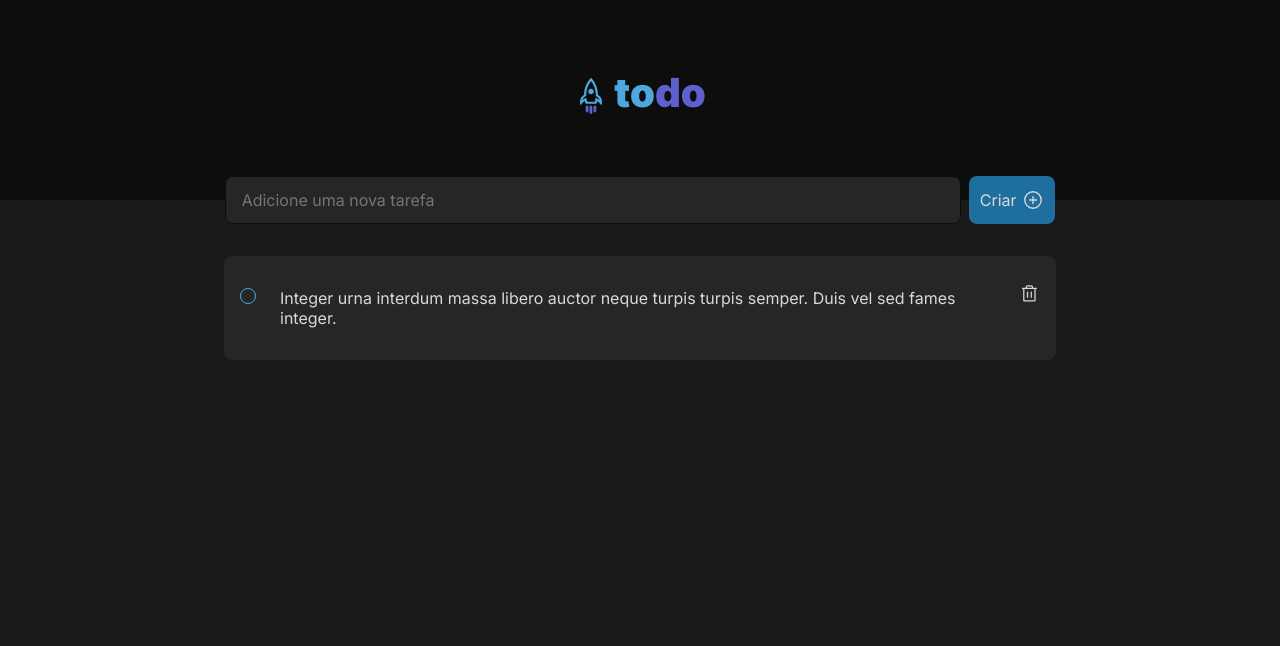
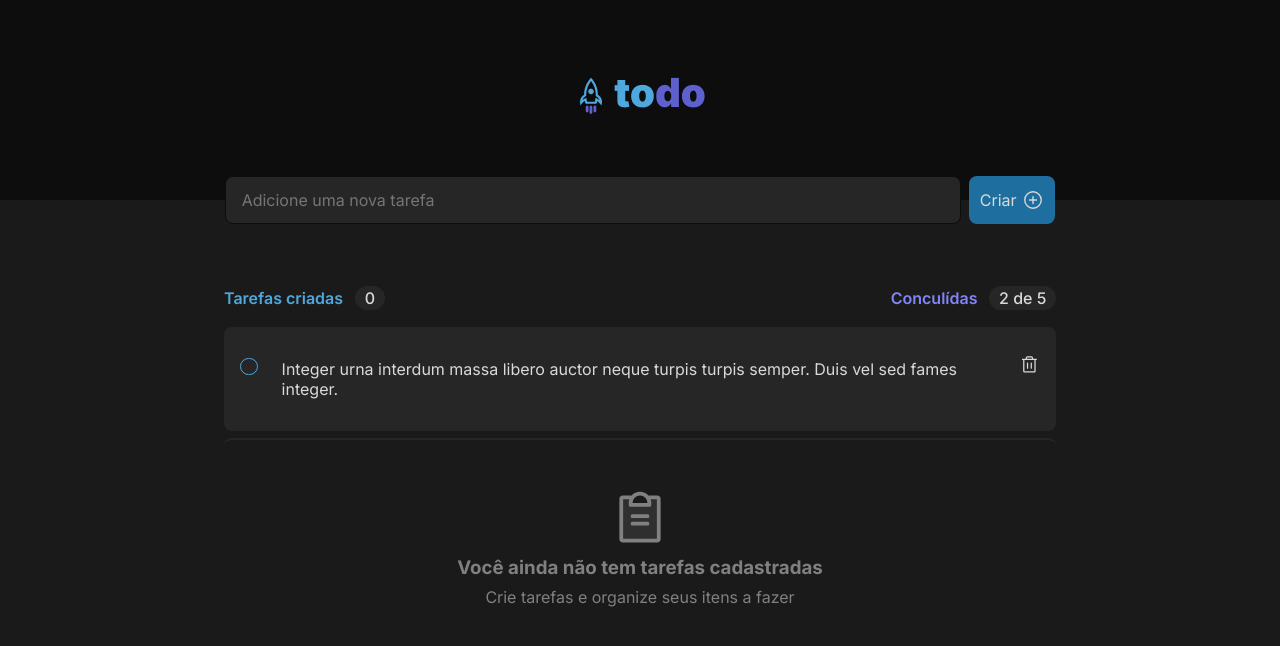
Before and after one commit to WesGabriel/projeto-todoList, a React (Vite) app: page / in a window 1280 px wide. Shown: the top 646 px of the page. Built offline with nearby package versions, Linux system fonts and the light colour scheme.

Commit message:
fix: finalizando a parte de ui do projeto

```diff
--- a/src/components/pages/TaskLisk/Card.tsx
+++ b/src/components/pages/TaskLisk/Card.tsx
@@ -1,4 +1,7 @@
-import { Trash } from "@phosphor-icons/react";
+import {
+  // CheckCircle,
+  Trash,
+} from "@phosphor-icons/react";
 import style from "./TaskList.module.css";
 
 interface CardProps {
@@ -8,8 +11,10 @@ interface CardProps {
 export const Card = ({ desriptionTask }: CardProps) => {
   return (
     <div className={style.card}>
-      <div className={style.check}></div>
-      {/* <CheckCircle size={22}/> */}
+      <div className={style.divCheck}>
+        <div className={style.check}></div>
+        {/* <CheckCircle size={22} weight="fill" className={style.done} /> */}
+      </div>
       <div className={style.discription}>
         <span>{desriptionTask}</span>
       </div>
--- /dev/null
+++ b/src/components/pages/TaskLisk/HeaderTask.tsx
@@ -0,0 +1,26 @@
+import style from "./TaskList.module.css";
+
+interface HeaderTaskProps {
+  createTaskCount: string;
+  finishedTasksCount: string;
+}
+
+export const HeaderTask = ({
+  createTaskCount,
+  finishedTasksCount,
+}: HeaderTaskProps) => {
+  return (
+    <div className={style.divHeaderTask}>
+      <div>
+        <span className={style.titleCreateTask}>Tarefas criadas</span>
+        <span className={style.createTaskCount}>{createTaskCount}0</span>
+      </div>
+      <div>
+        <span className={style.titleFinishedTask}>Conculídas</span>
+        <span className={style.finishedTasksCount}>
+          {finishedTasksCount}2 de 5
+        </span>
+      </div>
+    </div>
+  );
+};
--- a/src/components/pages/TaskLisk/TaskList.module.css
+++ b/src/components/pages/TaskLisk/TaskList.module.css
@@ -8,10 +8,10 @@
 .card {
   background: var(--gray-500);
   display: flex;
-  align-items: first baseline;
+  align-items: baseline;
   justify-content: space-around;
   gap: 0.5rem;
-  margin: 2rem auto;
+  margin: 0.2rem auto;
   max-width: 52rem;
   min-height: 5rem;
   padding: 1rem;
@@ -19,13 +19,83 @@
   border-radius: 8px;
 }
 
+.card:hover {
+  box-shadow: 0 0 0 2px var(--purple-dark);
+}
+
+.divHeaderTask {
+  display: flex;
+  align-items: baseline;
+  justify-content: space-between;
+  width: inherit;
+  max-width: 52rem;
+  min-height: 5rem;
+  gap: 0.5rem;
+  margin: 0 auto;
+  padding: 1rem 0;
+  padding-top: 4rem;
+}
+
+.titleCreateTask {
+  color: var(--blue);
+  margin-right: 0.75rem;
+  font-weight: 600;
+}
+
+.createTaskCount {
+  color: var(--gray-300);
+  background: var(--gray-500);
+  padding: 0.1rem 0.6rem;
+  font-weight: 500;
+  border-radius: 25px;
+}
+
+.titleFinishedTask {
+  color: var(--purple);
+  margin-right: 0.75rem;
+  font-weight: 600;
+}
+
+.finishedTasksCount {
+  color: var(--gray-300);
+  background: var(--gray-500);
+  padding: 0.1rem 0.6rem;
+  font-weight: 500;
+  border-radius: 25px;
+}
+
+.divSleeping {
+  display: flex;
+  flex-direction: column;
+  align-items: center;
+  justify-content: center;
+  gap: 0.5rem;
+  padding: 3rem 0;
+  margin: 0.2rem auto;
+  width: inherit;
+  max-width: 52rem;
+  min-width: 5rem;
+  border-radius: 8px;
+  border-top: 2px solid var(--gray-500);
+  color: var(--gray-400);
+}
+
 .discription {
   padding: 1rem;
 }
 
+.discription:hover {
+  cursor: pointer;
+}
+
+.divCheck {
+  display: flex;
+}
+
 .check {
-  width: 1rem;
-  height: 1rem;
+  margin-top: 2px;
+  width: 1.1rem;
+  height: 1.1rem;
   min-width: 1rem;
   border-radius: 50%;
   border: 1px solid var(--blue);
@@ -37,6 +107,16 @@
   cursor: pointer;
 }
 
+.done {
+  color: var(--purple);
+  min-width: 1rem;
+}
+
+.done:hover {
+  cursor: pointer;
+  color: var(--purple-dark);
+}
+
 .trash {
   min-width: 1.3rem;
 }
--- a/src/components/pages/TaskLisk/index.tsx
+++ b/src/components/pages/TaskLisk/index.tsx
@@ -1,14 +1,33 @@
+import { ClipboardText } from "@phosphor-icons/react";
 import { Card } from "./Card";
 import style from "./TaskList.module.css";
+import { HeaderTask } from "./HeaderTask";
 
-export const TaskList = () => {
+export const TaskList = ({ createTaskCount, finishedTasksCount }) => {
   return (
     <div className={style.taskList}>
+      <HeaderTask
+        createTaskCount={createTaskCount}
+        finishedTasksCount={finishedTasksCount}
+      />
       <Card
         desriptionTask={
           "Integer urna interdum massa libero auctor neque turpis turpis semper. Duis vel sed fames integer."
         }
       />
+      <div className={style.divSleeping}>
+        <ClipboardText
+          className={style.iconClipboard}
+          size={60}
+          weight="duotone"
+        />
+        <h3 className={style.titleSleeping}>
+          Você ainda não tem tarefas cadastradas
+        </h3>
+        <p className={style.subTitleSleeping}>
+          Crie tarefas e organize seus itens a fazer
+        </p>
+      </div>
     </div>
   );
 };
```
